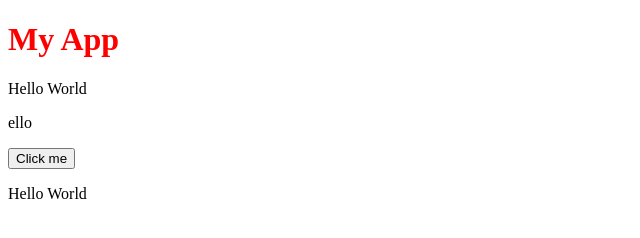
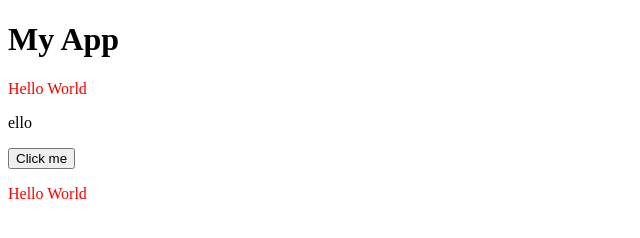
Before and after one commit to bm13563/framework-codegolf, a website built with Vite: page index.html in a window 1280 px wide. Shown: the whole page, without its empty margins (0-640 px from the left). Built offline with nearby package versions, Linux system fonts and the light colour scheme.

Commit message:
updates example

```diff
--- a/main.js
+++ b/main.js
@@ -34,7 +34,7 @@ class Parent extends Component {
   }
   registerStyle() {
     return `
-              h1 {
+              p {
                   color: red;
               }
           `
```
Also changed, not shown: test.html (+1 -1 lines).
